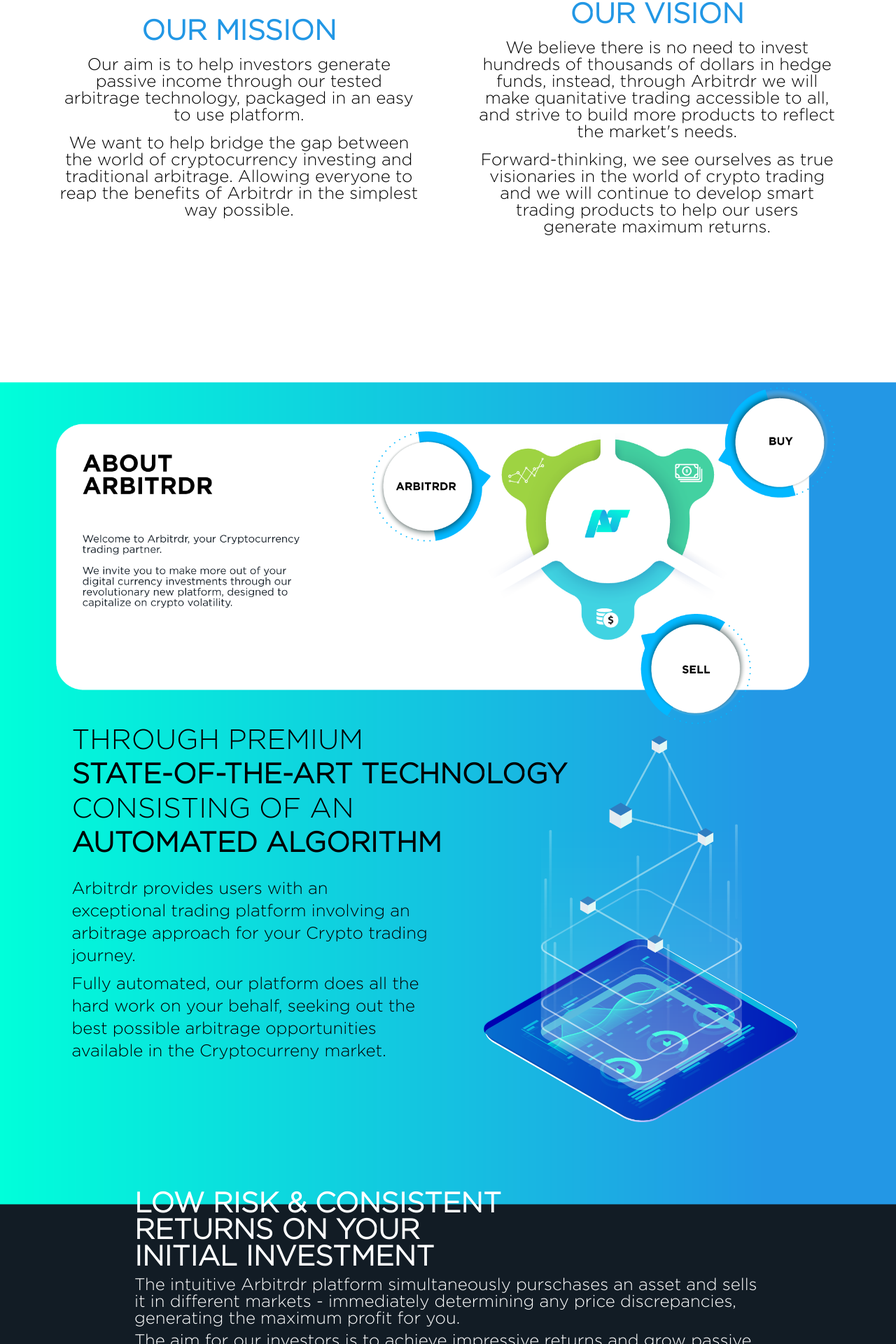
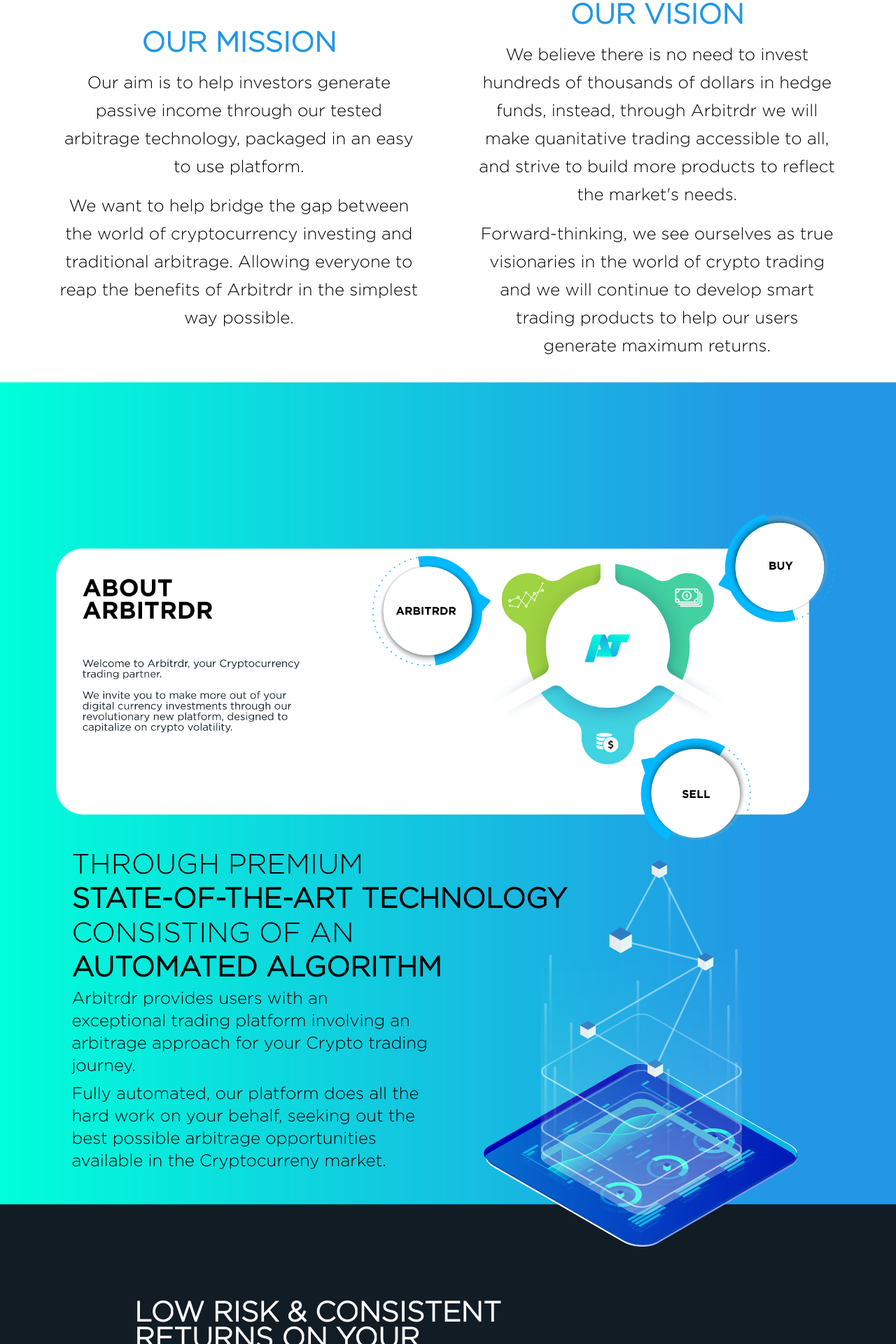
Before and after one commit to georgiod9/arbitrdr-landing-page, a React (Create React App) app: page / in a window 1280 px wide. Shown: the part 866-2786 px from the top of the page at 70% size. Built offline with nearby package versions, Linux system fonts and the light colour scheme.

Commit message:
Fixed fonts

```diff
--- a/src/App.css
+++ b/src/App.css
@@ -460,6 +460,7 @@
   .section2-margin {
     margin-top: 10rem;
     margin-bottom: 5rem;
+    line-height: 2.9rem;
   }
 
   .section2-paragraph-sizing {
@@ -471,6 +472,8 @@
 @media (max-width: 1440px) {
   .section2-margin {
     margin-top: 16rem;
+    line-height: 2.5rem;
+
   }
 
   .section2-paragraph-sizing {
@@ -482,6 +485,8 @@
 @media (max-width: 1024px) {
   .section2-margin {
     margin-top: 10rem;
+    line-height: 1.5rem;
+
   }
 
   .section2-paragraph-sizing {
@@ -492,6 +497,8 @@
 @media (max-width: 768px) {
   .section2-margin {
     margin-top: 6rem;
+    line-height: 1.2rem;
+
   }
 }
 
@@ -500,6 +507,8 @@
   .section2-margin {
     margin-top: 8rem;
     width: 100vw;
+    line-height: 1rem;
+
   }
 
   .section2-paragraph-sizing {
@@ -516,6 +525,8 @@
   .section2-margin {
     margin-top: 8rem;
     width: 100vw;
+    line-height: 1.1rem;
+
   }
 
   .section2-paragraph-sizing {
@@ -535,6 +546,8 @@
 @media (max-width: 320px) {
   .section2-margin {
     margin-top: 4rem;
+    line-height: 1rem;
+
   }
 }
 
@@ -1029,6 +1042,8 @@
     color: white;
     text-align: left;
     margin-top: 5rem;
+    line-height: 3.9rem;
+
   }
 
 
@@ -1050,6 +1065,7 @@
     color: white;
     text-align: left;
     margin-top: 7rem;
+    line-height: 2.3rem;
   }
 }
 
@@ -1070,6 +1086,8 @@
     color: white;
     text-align: left;
     margin-top: 3rem;
+    line-height: 1.9rem;
+
   }
 }
 
@@ -1084,7 +1102,8 @@
     width: 70vw;
     color: white;
     text-align: left;
-    margin-top: 3rem;
+    margin-top: 0rem;
+    line-height: 1.6rem;
   }
 
 }
@@ -1117,7 +1136,7 @@
   .section4-text-sizing {
     font-size: 2rem;
     width: 100vw;
-    overflow: hidden;
+
   }
 
   .section4-text-positioning {
@@ -1131,6 +1150,7 @@
     text-align: left;
     margin-top: 7rem;
   }
+
 
 }
 
--- a/src/App.js
+++ b/src/App.js
@@ -129,7 +129,7 @@
             <h1>STATE-OF-THE-ART TECHNOLOGY</h1>
             <h2><span style={{ fontWeight: 'lighter' }}>CONSISTING OF AN</span></h2>
             <h1>AUTOMATED ALGORITHM</h1>
-            <div className='section3-text-sizing' style={{ marginTop: '2.5rem' }}>
+            <div className='section3-text-sizing' style={{ marginTop: '1.2rem' }}>
               <p>Arbitrdr provides users with an <br />
                 exceptional trading platform involving an <br />
                 arbitrage approach for your Crypto trading journey.
@@ -168,7 +168,7 @@
             <p>There's little for you to do except deposit
               your funds and allow Arbitrdr to use its
               algorithm to find price discrepancies and
-              capitalize pn these arbitrage opportunities.
+              capitalize on these arbitrage opportunities.
             </p>
           </div>
 
```
